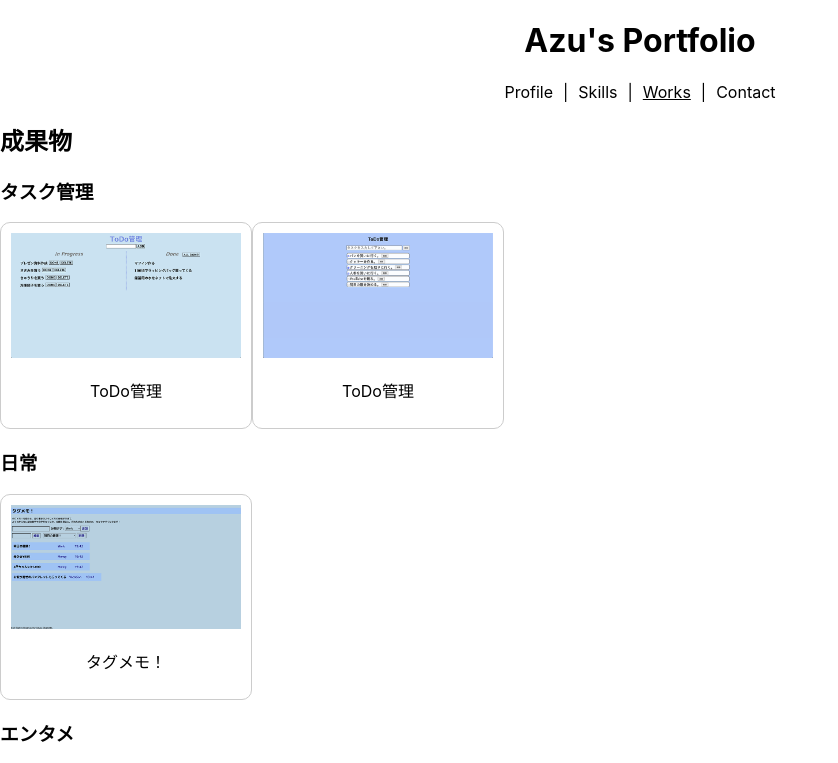
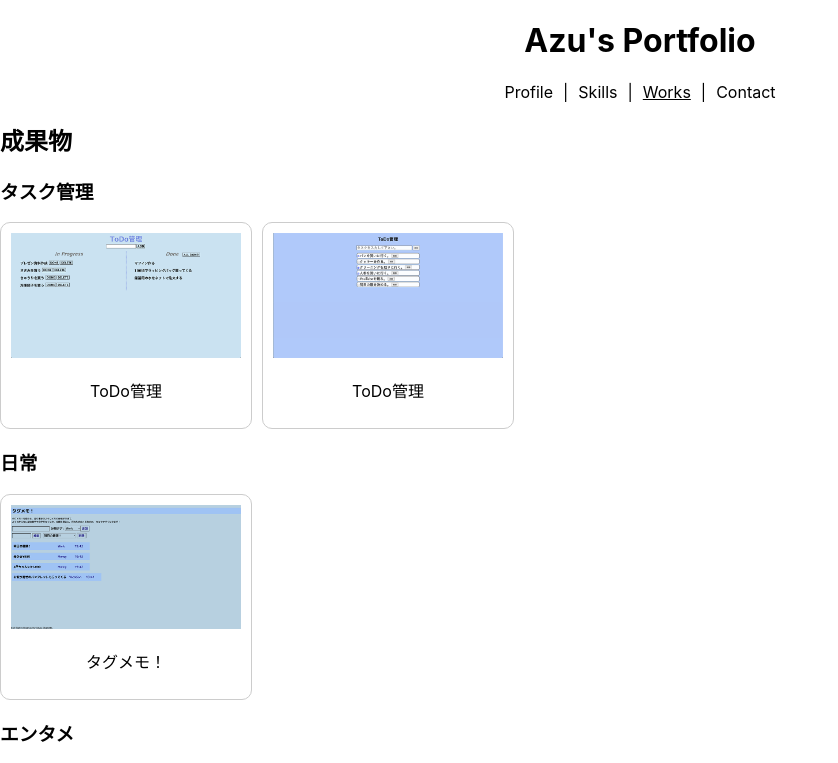
Before and after one commit to azufb/renewal-portfolio, a React (Create React App) app: page /Works in a window 1280 px wide. Shown: the top 763 px of the page, without its empty margins (0-838 px from the left). Built offline with nearby package versions, Linux system fonts and the light colour scheme.

Commit message:
Worksページのカードの間隔調整

```diff
--- a/src/App.css
+++ b/src/App.css
@@ -103,6 +103,10 @@ img {
   height: auto;
 }
 
+.card:nth-child(n+2) {
+  margin-left: 10px;
+}
+
 .cardContents {
   padding: 10px;
 }
```
